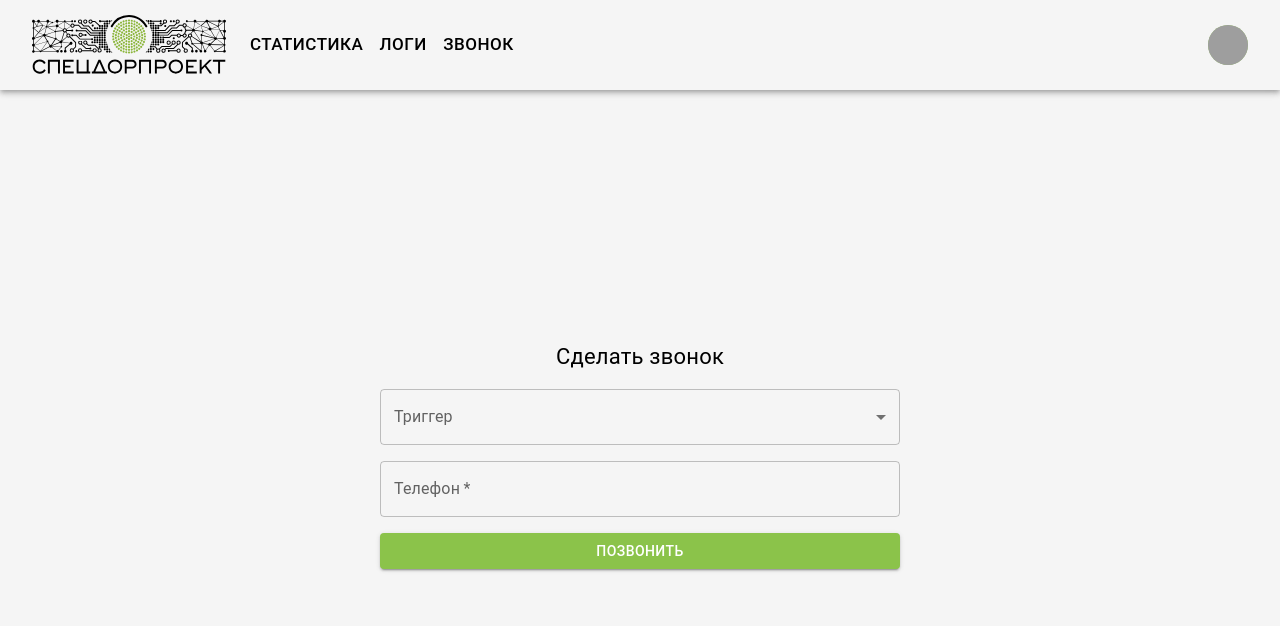
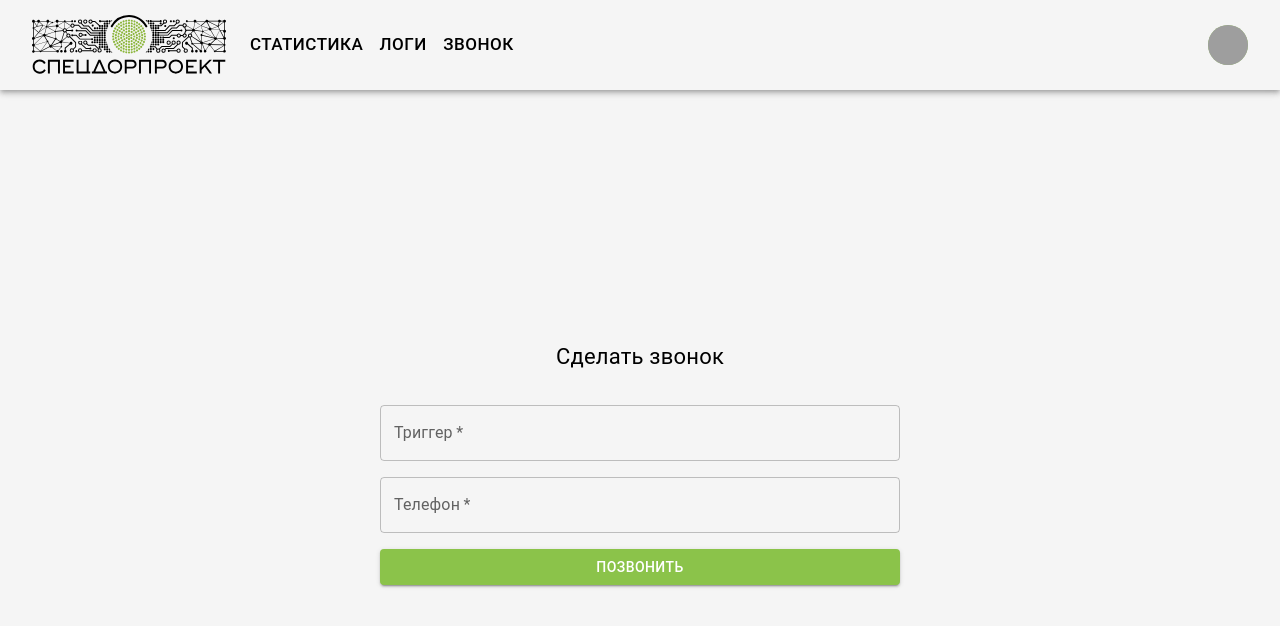
Before and after one commit to stryukovsky/MIETWeekHack2022, a React (Create React App) app in the folder frontend/: page /app/app/call in a window 1280 px wide. Shown: the top 626 px of the page. Built offline with nearby package versions, Linux system fonts and the light colour scheme; grey boxes are pictures that could not be loaded.

Commit message:
feat: CallPage form

```diff
--- a/frontend/src/Components/CallChart/CallChart.jsx
+++ b/frontend/src/Components/CallChart/CallChart.jsx
@@ -44,7 +44,7 @@ const apiData = [
 ];
 
  const getCallsPerYear = (setState) => {
-    axios.get('https://81b6-93-188-41-78.eu.ngrok.io/api/callsperyear').then((response) => setState(response.data))
+    axios.get('https://d874-93-188-41-78.eu.ngrok.io/api/callsperyear').then((response) => setState(response.data))
 
 }
 
--- a/frontend/src/Pages/CallPage.jsx
+++ b/frontend/src/Pages/CallPage.jsx
@@ -5,11 +5,11 @@ import MenuItem from '@mui/material/MenuItem';
 import FormControl from '@mui/material/FormControl';
 import Select from '@mui/material/Select';
 import TextField from '@mui/material/TextField';
-import {NavLink} from "react-router-dom";
 import Button from "@mui/material/Button";
 import {createTheme, ThemeProvider} from "@mui/material/styles";
 import {lightGreen} from "@mui/material/colors";
 import Typography from "@mui/material/Typography";
+import axios from "axios";
 
 const innerTheme = createTheme({
     palette: {
@@ -21,50 +21,93 @@ const innerTheme = createTheme({
 });
 
 function CallPage() {
-    const [trigger, setTrigger] = React.useState('');
+    // const [trigger, setTrigger] = React.useState('');
 
-    const handleChange = (event) => {
-        setTrigger(event.target.value);
+    const [formInput, setFormInput] = React.useReducer(
+        (state, newState) => ({ ...state, ...newState }),
+        {
+            trigger: "",
+            to: ""
+        }
+    );
+
+    // const handleChange = (event) => {
+    //     setTrigger(event.target.value);
+    // };
+
+    const handleSubmit = evt => {
+        evt.preventDefault();
+
+        let data = { formInput };
+        axios.get(`https://dec9-91-103-248-36.ngrok.io/api/performCall?to=${formInput.to}&trigger=${formInput.trigger}`).then(response => alert(response.data.message));
+
+        // fetch(`http://5497-91-103-248-36.ngrok.io/api/performCall?to=${data.to}&trigger=${data.trigger}`, {
+        //     method: "GET",
+        //     headers: {
+        //         "Content-Type": "application/json"
+        //     }
+        // })
+        //     .then(response => response.json())
+        //     .then(response => console.log("Success:", JSON.stringify(response)))
+        //     .catch(error => console.error("Error:", error));
     };
+
+    const handleInput = evt => {
+        const name = evt.target.name;
+        const newValue = evt.target.value;
+        setFormInput({ [name]: newValue });
+    };
+
     return (
             <div className="call">
                 <ThemeProvider theme={innerTheme}>
-                    <for>
+                    <form onSubmit={handleSubmit}>
                         <Box
-                            component="form"
                             sx={{ maxWidth: 520 }}
                             noValidate
                             autoComplete="off"
                         >
                             <Typography textAlign="center" sx={{fontSize:22, mb: 2}}>Сделать звонок</Typography>
-                            <FormControl fullWidth>
-                                <InputLabel color="primary" id="demo-simple-select-label">Триггер</InputLabel>
-                                <Select
+                            {/*<FormControl fullWidth>*/}
+                            {/*    <InputLabel color="primary" id="demo-simple-select-label">Триггер</InputLabel>*/}
+                            {/*    <Select*/}
 
-                                    labelId="demo-simple-select-label"
-                                    id="demo-simple-select"
-                                    value={trigger}
-                                    label="Триггер"
-                                    onChange={handleChange}
-                                >
-                                    <MenuItem value={0}>Trigger 1</MenuItem>
-                                    <MenuItem value={2}>Trigger 2</MenuItem>
-                                    <MenuItem value={3}>Trigger 3</MenuItem>
-                                </Select>
-                            </FormControl>
+                            {/*        labelId="demo-simple-select-label"*/}
+                            {/*        id="demo-simple-select"*/}
+                            {/*        value={trigger}*/}
+                            {/*        label="Триггер"*/}
+                            {/*        onChange={handleChange}*/}
+                            {/*    >*/}
+                            {/*        <MenuItem value={0}>Trigger 1</MenuItem>*/}
+                            {/*        <MenuItem value={2}>Trigger 2</MenuItem>*/}
+                            {/*        <MenuItem value={3}>Trigger 3</MenuItem>*/}
+                            {/*    </Select>*/}
+                            {/*</FormControl>*/}
                             <TextField
                                 color="primary"
                                 fullWidth
                                 sx={{mt:2}}
                                 required
                                 id="outlined-required"
+                                name="trigger"
+                                label="Триггер"
+                                onChange={handleInput}
+                            />
+                            <TextField
+                                color="primary"
+                                fullWidth
+                                sx={{mt:2}}
+                                required
+                                id="outlined-required"
+                                name="to"
                                 label="Телефон"
+                                onChange={handleInput}
                             />
                             <Button sx={{color:'#fff', mt:2, width:520}} theme={innerTheme} variant="contained" type="submit">
                                 Позвонить
                             </Button>
                         </Box>
-                    </for>
+                    </form>
                 </ThemeProvider>
             </div>
     );
```
